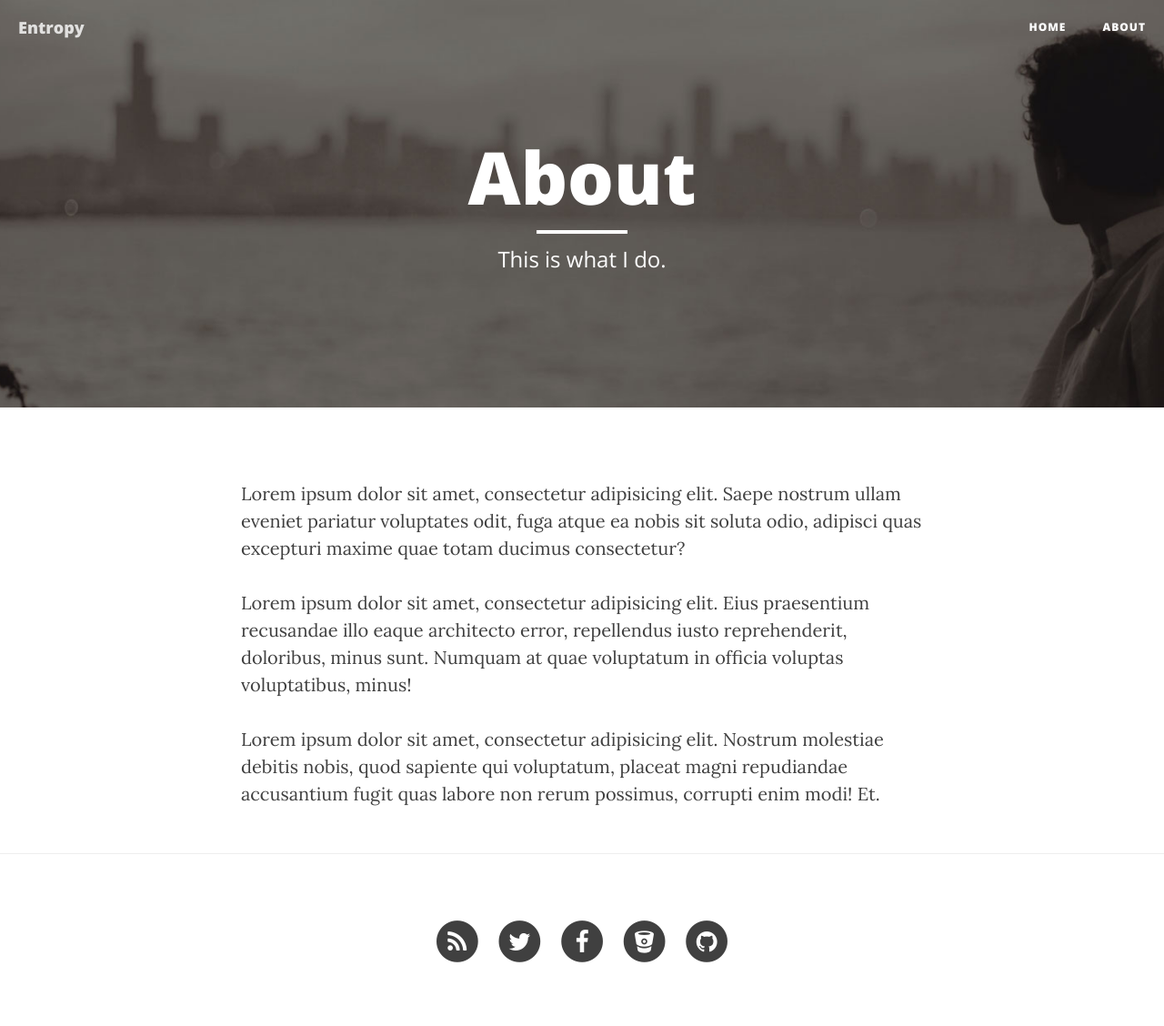
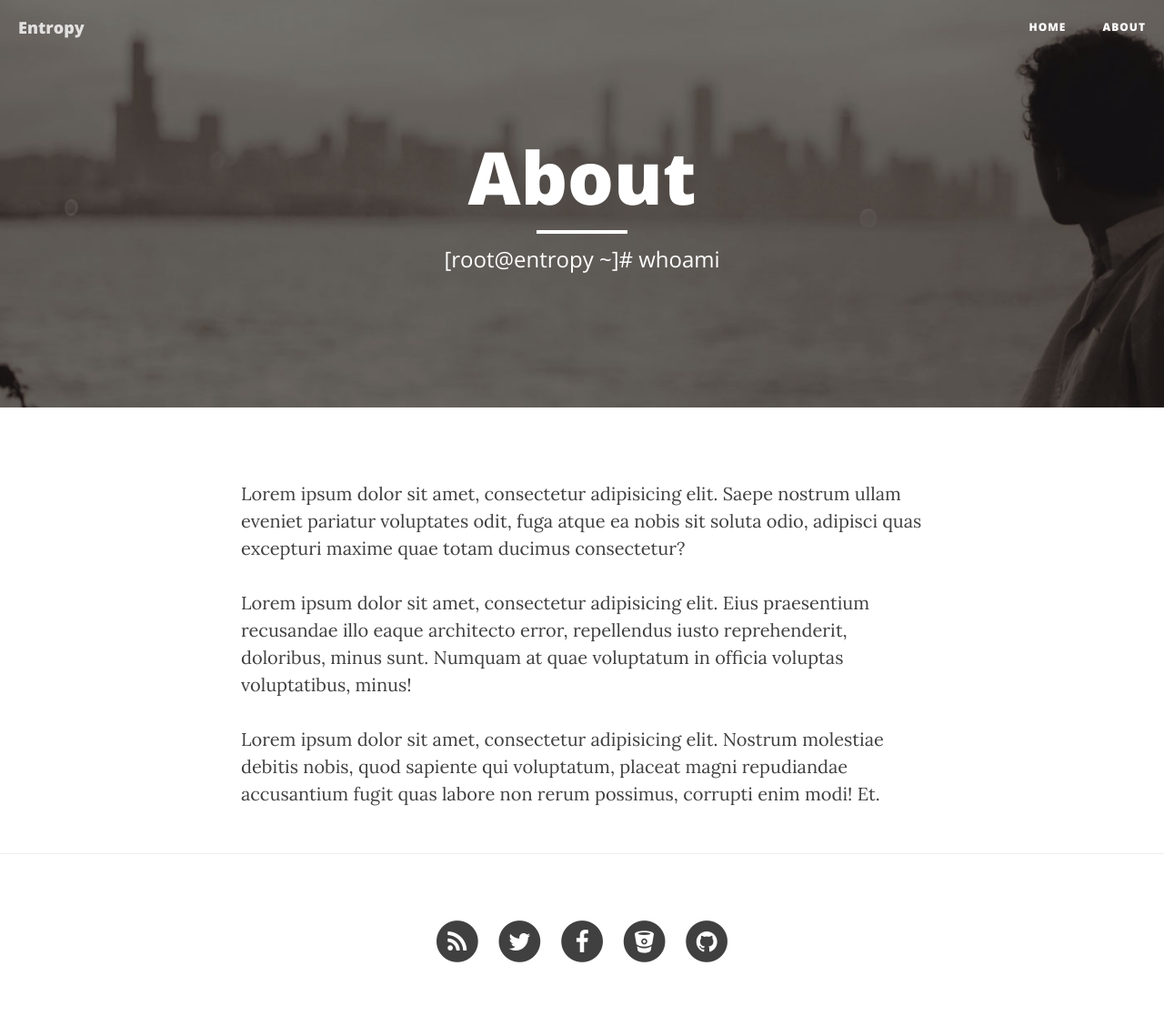
Before and after one commit to danechitoaie/danechitoaie.github.com, a Jekyll site: the page built from about.html, in a window 1280 px wide. Shown: the whole page at 91% size. Built offline with Jekyll 4.4.1, drawn with Linux system fonts in a browser that asks for light colours; nearby versions of some CDN libraries.

Commit message:
Updated About page

```diff
--- a/about.html
+++ b/about.html
@@ -1,7 +1,7 @@
 ---
 layout: page
 title: "About"
-description: "This is what I do."
+description: "[root@entropy ~]# whoami"
 header-img: "img/about-bg.jpg"
 ---
 
```
